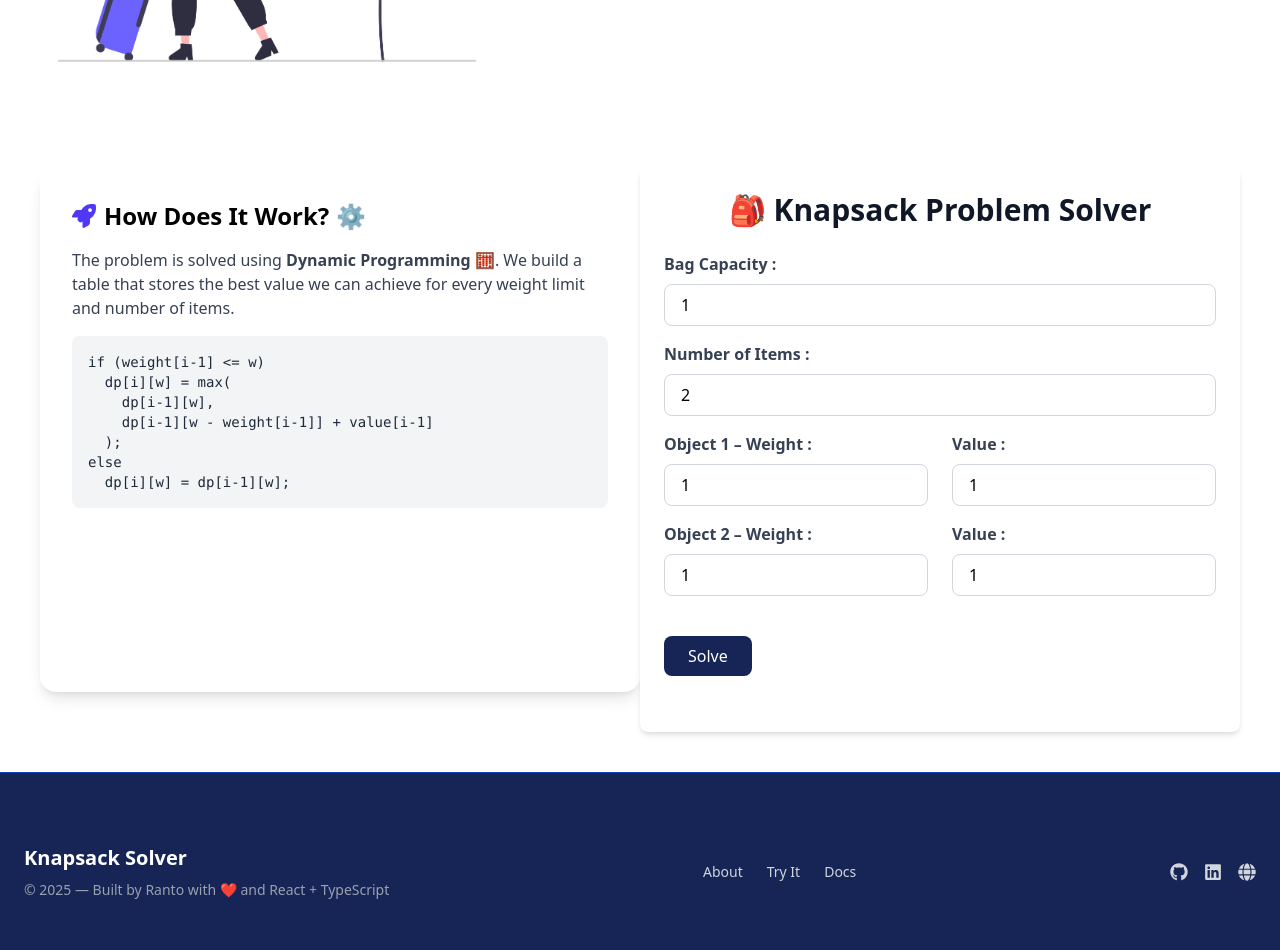
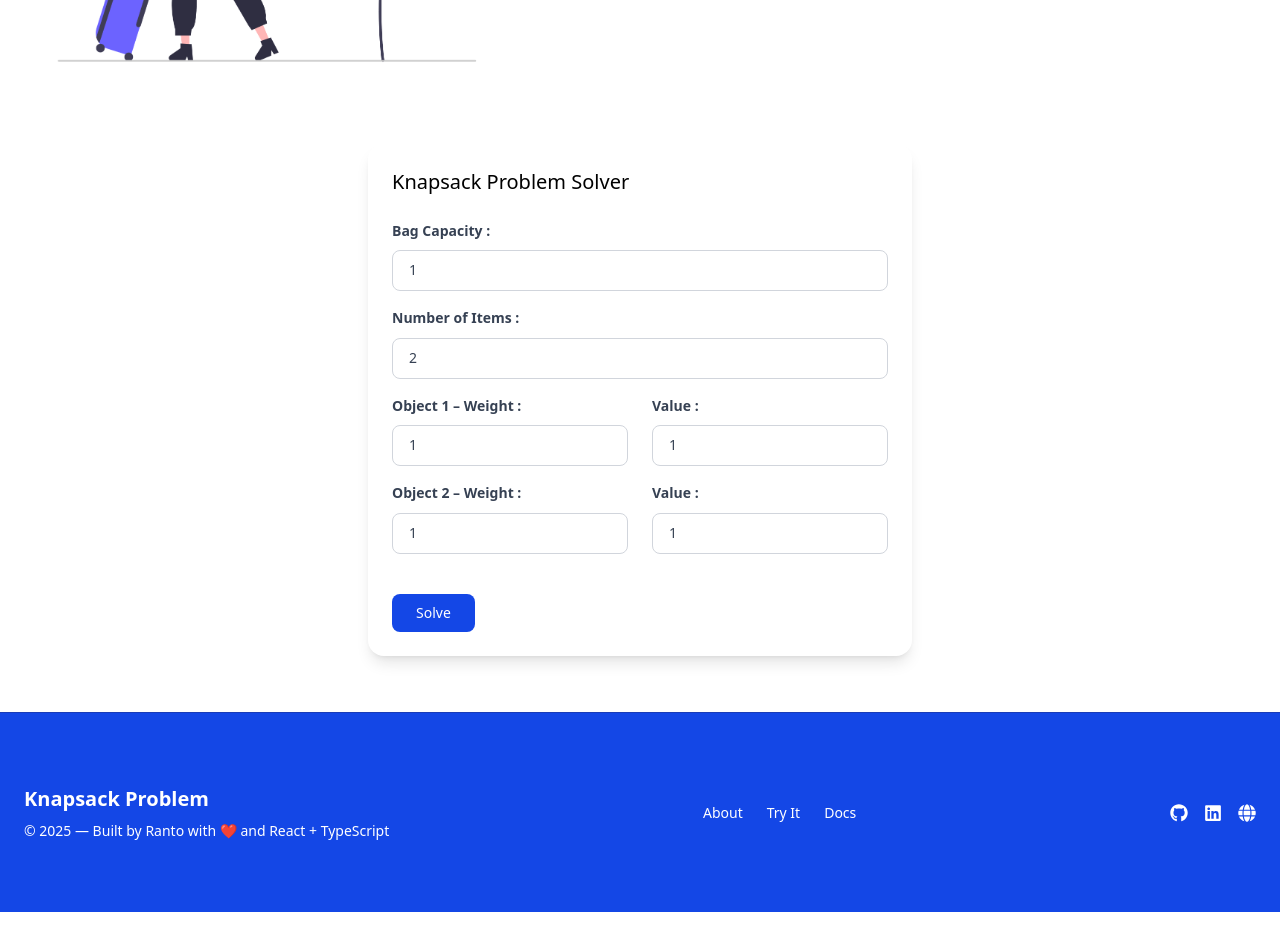
Before and after one commit to ranto-dev/Knapsack_Problem, a React (Vite) app: page / in a window 1280 px wide. Shown: the part 1360-2310 px from the top of the page. After the commit the page ends 2272 px from the top, so only its background shows below. Built offline with nearby package versions, Linux system fonts and the light colour scheme.

Commit message:
style:change footer background color

```diff
--- a/src/App.tsx
+++ b/src/App.tsx
@@ -1,7 +1,6 @@
 import Footer from "./components/footer";
 import Header from "./components/header";
 import Knapsack from "./components/Knapsack";
-import HowItWorks from "./components/Knapsack/HowItWorks";
 import LearnKnapsack from "./components/Learn";
 
 const App = () => {
@@ -11,9 +10,8 @@ const App = () => {
       <LearnKnapsack />
       <div
         id="try-it"
-        className="grid lg:grid-cols-2 gap-8 lg:gap-0 p-10 container m-auto"
+        className="flex justify-center items-center container m-auto"
       >
-        <HowItWorks />
         <Knapsack />
       </div>
       <Footer />
--- a/src/components/Knapsack/HowItWorks.tsx
+++ /dev/null
@@ -1,34 +0,0 @@
-import { motion } from "framer-motion";
-import { FaRocket } from "react-icons/fa6";
-
-const HowItWorks = () => {
-  return (
-    <motion.div
-      className="bg-white p-6 md:p-8 rounded-2xl shadow-lg mb-10 w-full"
-      initial={{ opacity: 0, y: 40 }}
-      whileInView={{ opacity: 1, y: 0 }}
-      viewport={{ once: true }}
-      transition={{ duration: 0.8 }}
-    >
-      <h2 className="text-2xl font-semibold mb-4 flex items-center gap-2">
-        <FaRocket className="text-indigo-600" /> How Does It Work? ⚙️
-      </h2>
-      <p className="text-gray-700 mb-4">
-        The problem is solved using <strong>Dynamic Programming</strong> 🧮. We
-        build a table that stores the best value we can achieve for every weight
-        limit and number of items.
-      </p>
-      <pre className="bg-gray-100 p-4 rounded-lg overflow-x-auto text-sm text-gray-800">
-        {`if (weight[i-1] <= w)
-  dp[i][w] = max(
-    dp[i-1][w],
-    dp[i-1][w - weight[i-1]] + value[i-1]
-  );
-else
-  dp[i][w] = dp[i-1][w];`}
-      </pre>
-    </motion.div>
-  );
-};
-
-export default HowItWorks;
--- a/src/components/Knapsack/index.tsx
+++ b/src/components/Knapsack/index.tsx
@@ -1,4 +1,5 @@
 import React, { useState, useEffect } from "react";
+import Card from "../Card";
 
 interface Item {
   weight: number;
@@ -19,7 +20,6 @@ const Knapsack: React.FC = () => {
     generateItems(2);
   }, []);
 
-  // Génération des items
   const generateItems = (count: number) => {
     const newItems = Array.from({ length: count }, () => ({
       weight: 1,
@@ -28,18 +28,16 @@ const Knapsack: React.FC = () => {
     setItems(newItems);
   };
 
-  // Met à jour le poids ou la valeur d’un objet
   const handleItemChange = (
     index: number,
     field: keyof Item,
-    value: number
+    value: number,
   ) => {
     const updatedItems = [...items];
     updatedItems[index][field] = value;
     setItems(updatedItems);
   };
 
-  // Résolution du problème du sac à dos
   const solveKnapsack = (e: React.FormEvent) => {
     e.preventDefault();
     setIsLoading(true);
@@ -47,7 +45,7 @@ const Knapsack: React.FC = () => {
     setTimeout(() => {
       const n = items.length;
       const dp = Array.from({ length: n + 1 }, () =>
-        Array(capacity + 1).fill(0)
+        Array(capacity + 1).fill(0),
       );
 
       for (let i = 1; i <= n; i++) {
@@ -55,7 +53,7 @@ const Knapsack: React.FC = () => {
           if (items[i - 1].weight <= w) {
             dp[i][w] = Math.max(
               dp[i - 1][w],
-              dp[i - 1][w - items[i - 1].weight] + items[i - 1].value
+              dp[i - 1][w - items[i - 1].weight] + items[i - 1].value,
             );
           } else {
             dp[i][w] = dp[i - 1][w];
@@ -63,7 +61,6 @@ const Knapsack: React.FC = () => {
         }
       }
 
-      // Extraction des objets sélectionnés
       let w = capacity;
       const selected: number[] = [];
       for (let i = n; i > 0; i--) {
@@ -83,11 +80,8 @@ const Knapsack: React.FC = () => {
   };
 
   return (
-    <div className="max-w-2xl mx-auto p-6 bg-white rounded-lg shadow-md">
-      <h1 className="text-3xl font-bold text-center text-gray-900">
-        🎒 Knapsack Problem Solver
-      </h1>
-
+    <div className="p-4">
+      <Card title={"Knapsack Problem Solver"}>
         <form onSubmit={solveKnapsack} className="mt-6 space-y-4">
           <div>
             <label className="block font-semibold text-gray-700">
@@ -168,36 +162,38 @@ const Knapsack: React.FC = () => {
           {items.length > 0 && (
             <button
               type="submit"
-            className="mt-6 inline-block px-6 py-2 bg-blue-950 text-white rounded-lg hover:scale-110 ease-in transition"
+              className="mt-6 inline-block px-6 py-2 bg-blue-700 text-white rounded-lg hover:scale-110 ease-in transition"
             >
               Solve
             </button>
           )}
         </form>
+      </Card>
 
       <div className="mt-8">
         {isLoading ? (
           <div className="flex flex-col items-center justify-center">
-            <div className="w-10 h-10 border-4 border-blue-950 border-t-transparent rounded-full animate-spin"></div>
-            <p className="mt-3 text-blue-950 font-medium">Calculating...</p>
+            <div className="w-10 h-10 border-4 border-blue-700 border-t-transparent rounded-full animate-spin"></div>
+            <p className="mt-3 text-blue-700 font-medium">Calculating...</p>
           </div>
         ) : (
           result && (
-            <div className="mt-8 p-4 border-t border-gray-300">
-              <h2 className="text-2xl font-semibold text-gray-900">Result</h2>
+            <Card title={"Result"}>
               <p className="mt-4">
                 Max Value :{" "}
-                <strong className="text-green-600">{result.maxValue}</strong>
+                <strong className="text-green-600 font-semibold">
+                  {result.maxValue}
+                </strong>
               </p>
               <p className="mt-2">
                 Selected Items :{" "}
-                <span className="font-semibold">
+                <span className="text-blue-700 font-semibold">
                   {result.selected.length > 0
                     ? result.selected.map((i) => `Object ${i}`).join(", ")
                     : "None"}
                 </span>
               </p>
-            </div>
+            </Card>
           )
         )}
       </div>
--- a/src/components/footer/index.tsx
+++ b/src/components/footer/index.tsx
@@ -2,23 +2,23 @@ import { FaGithub, FaLinkedin, FaGlobe } from "react-icons/fa";
 
 const Footer = () => {
   return (
-    <footer className="w-full h-[200px] bg-blue-950 text-gray-300 py-8 px-6 flex flex-col md:flex-row justify-between items-center gap-6 border-t border-blue-800">
+    <footer className="w-full h-[200px] bg-blue-700 text-white py-8 px-6 flex flex-col md:flex-row justify-between items-center gap-6 border-t border-blue-800">
       <div className="text-center md:text-left space-y-2">
-        <h2 className="text-xl font-semibold text-white">Knapsack Solver</h2>
-        <p className="text-sm text-gray-400">
+        <h2 className="text-xl font-semibold">Knapsack Problem</h2>
+        <p className="text-sm">
           © {new Date().getFullYear()} — Built by Ranto with ❤️ and React +
           TypeScript
         </p>
       </div>
 
       <div className="flex gap-6 text-sm">
-        <a href="#about" className="hover:text-white transition">
+        <a href="#about" className="hover:text-gray-200 transition">
           About
         </a>
-        <a href="#try-it" className="hover:text-white transition">
+        <a href="#try-it" className="hover:text-gray-200 transition">
           Try It
         </a>
-        <a href="#docs" className="hover:text-white transition">
+        <a href="#docs" className="hover:text-gray-200 transition">
           Docs
         </a>
       </div>
@@ -27,21 +27,21 @@ const Footer = () => {
         <a
           href="https://github.com/ranto-dev"
           target="_blank"
-          className="hover:text-white transition"
+          className="hover:text-gray-200 transition"
         >
           <FaGithub />
         </a>
         <a
           href="https://linkedin.com/aina iarindranto"
           target="_blank"
-          className="hover:text-white transition"
+          className="hover:text-gray-200 transition"
         >
           <FaLinkedin />
         </a>
         <a
           href="https://ranto-dev.vercel.app/"
           target="_blank"
-          className="hover:text-white transition"
+          className="hover:text-gray-200 transition"
         >
           <FaGlobe />
         </a>
```
Lines whose indentation alone changed are shown as unchanged.
